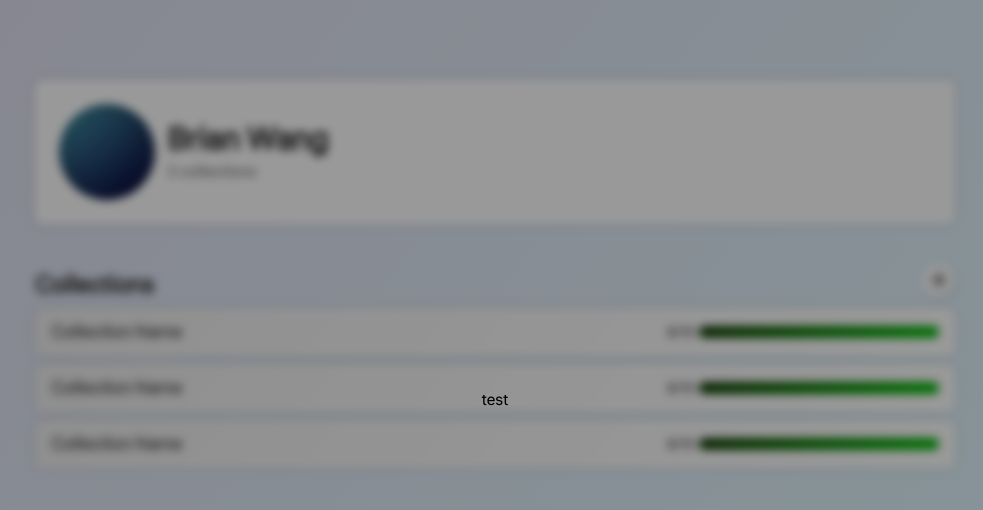
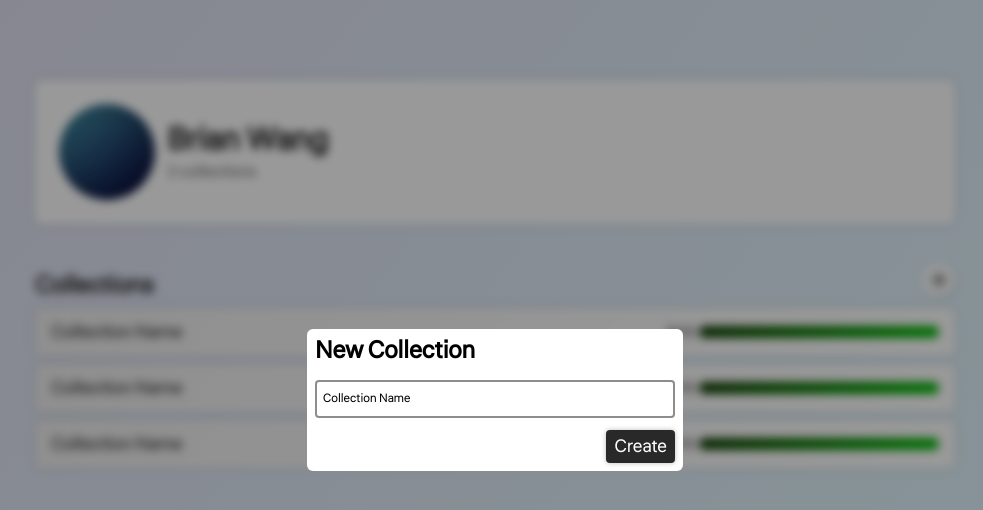
Before and after one commit to Brian-J-Wang/devcl, a React (Vite) app: page /collections in a window 1280 px wide. Both pictures are taken after a click on the button 1084 px from the left and 280 px from the top of the page. Shown: the top 510 px of the page, without its empty margins (145-1128 px from the left). Built offline with nearby package versions, Linux system fonts and the light colour scheme.

Commit message:
feat: create new function for calling to the backend

```diff
--- /dev/null
+++ b/src/Pages/UserCollections/NewCollectionModal/NewCollectionModal.css
@@ -0,0 +1,21 @@
+.new-collection {
+    background-color: white;
+    padding: 8px;
+    border-radius: 6px;
+    width: 360px;
+    display: flex;
+    flex-direction: column;
+}
+
+.new-collection__header {
+    font-size: x-large;
+    margin-bottom: 16px;
+}
+
+.new-collection__inputs {
+    margin-bottom: 12px;
+}
+
+.new-collection__submit {
+    margin-left: auto;
+}
--- /dev/null
+++ b/src/Pages/UserCollections/NewCollectionModal/NewCollectionModal.tsx
@@ -0,0 +1,23 @@
+import { TextButton } from "../../../Components/Button/Button";
+import Input from "../../../Components/Input";
+import "./NewCollectionModal.css"
+
+interface NewCollectionModalProps {
+    onSubmit: () => {
+
+    }
+}
+
+const NewCollectionModal: React.FC<NewCollectionModalProps> = (props) => {
+    return (
+        <div className="new-collection">
+            <h2 className="new-collection__header">New Collection</h2>
+            <div className="new-collection__inputs">
+                <Input.Text type="text" name="Collection Name"/>
+            </div>
+            <TextButton size="s" radiusStyle="s" style="primary" className="new-collection__submit" onClick={props.onSubmit}>Create</TextButton>
+        </div>
+    )
+}
+
+export default NewCollectionModal;
--- a/src/Pages/UserCollections/UserCollections.tsx
+++ b/src/Pages/UserCollections/UserCollections.tsx
@@ -4,6 +4,7 @@ import add from "../../assets/add.svg"
 import "./UserCollections.css"
 import { useContext, useState } from "react";
 import { ModalContext } from "../../Contexts/Modal/ModalContext";
+import NewCollectionModal from "./NewCollectionModal/NewCollectionModal";
 
 const UserCollection: React.FC<{}> = () => {
     const [collections, setCollections] = useState<{}[]>([ {}, {}, {}]);
@@ -11,9 +12,16 @@ const UserCollection: React.FC<{}> = () => {
 
     const handleCardAdd = () => {
         modalContextConsumer.setModal(
-            <div>
-                test
-            </div>
+            <NewCollectionModal onSubmit={function (): {} {
+                //make an api call to the backend requesting a new collection,
+                //expect to get collection id and other data.
+                //if fail, return a failed promise, that way I can send a message afterwards.
+
+                setCollections([ ...collections, {}]);
+
+                modalContextConsumer.setModal(undefined);
+                return 0;
+            } }/>
         )
     }
 
```
